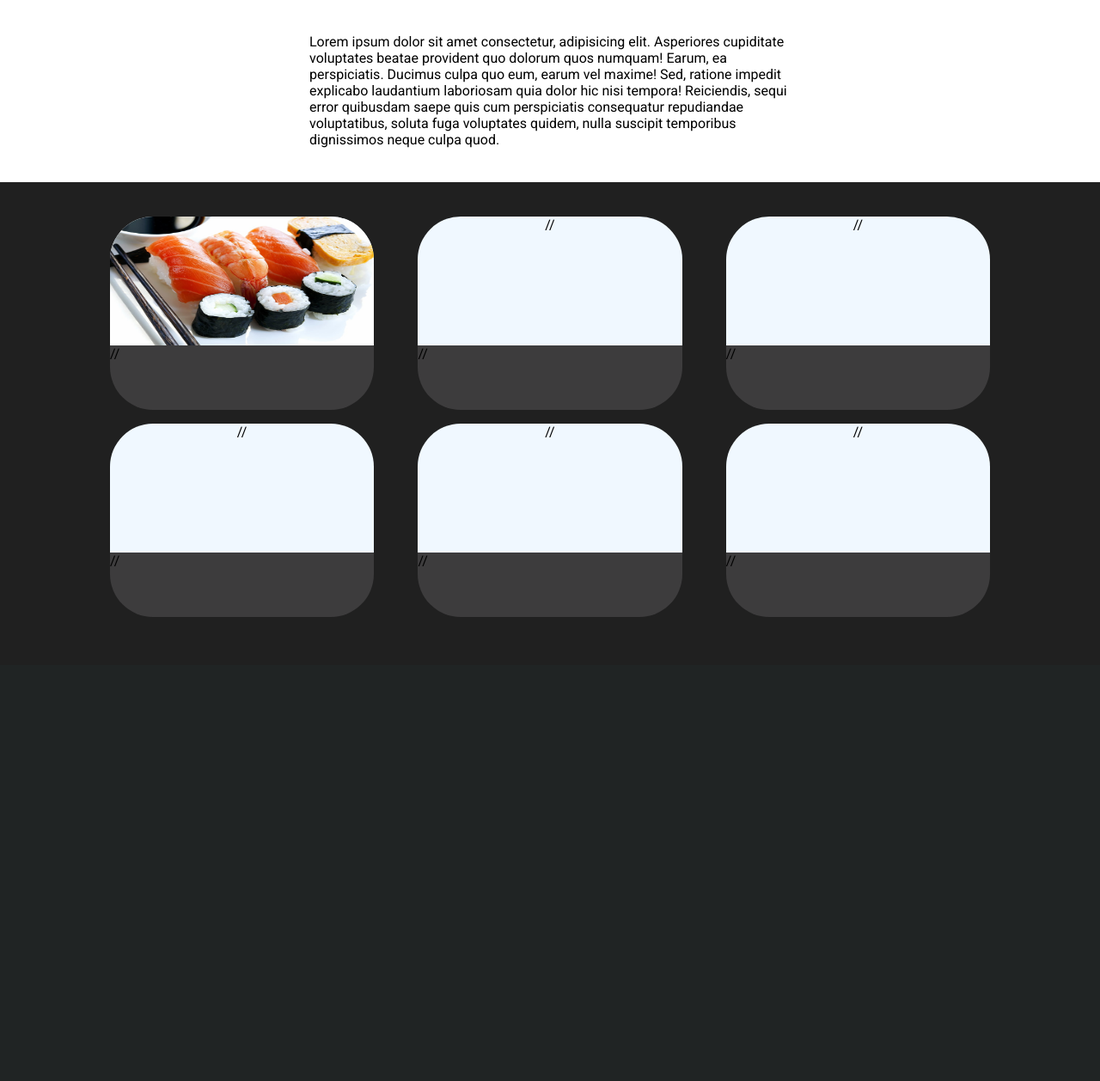
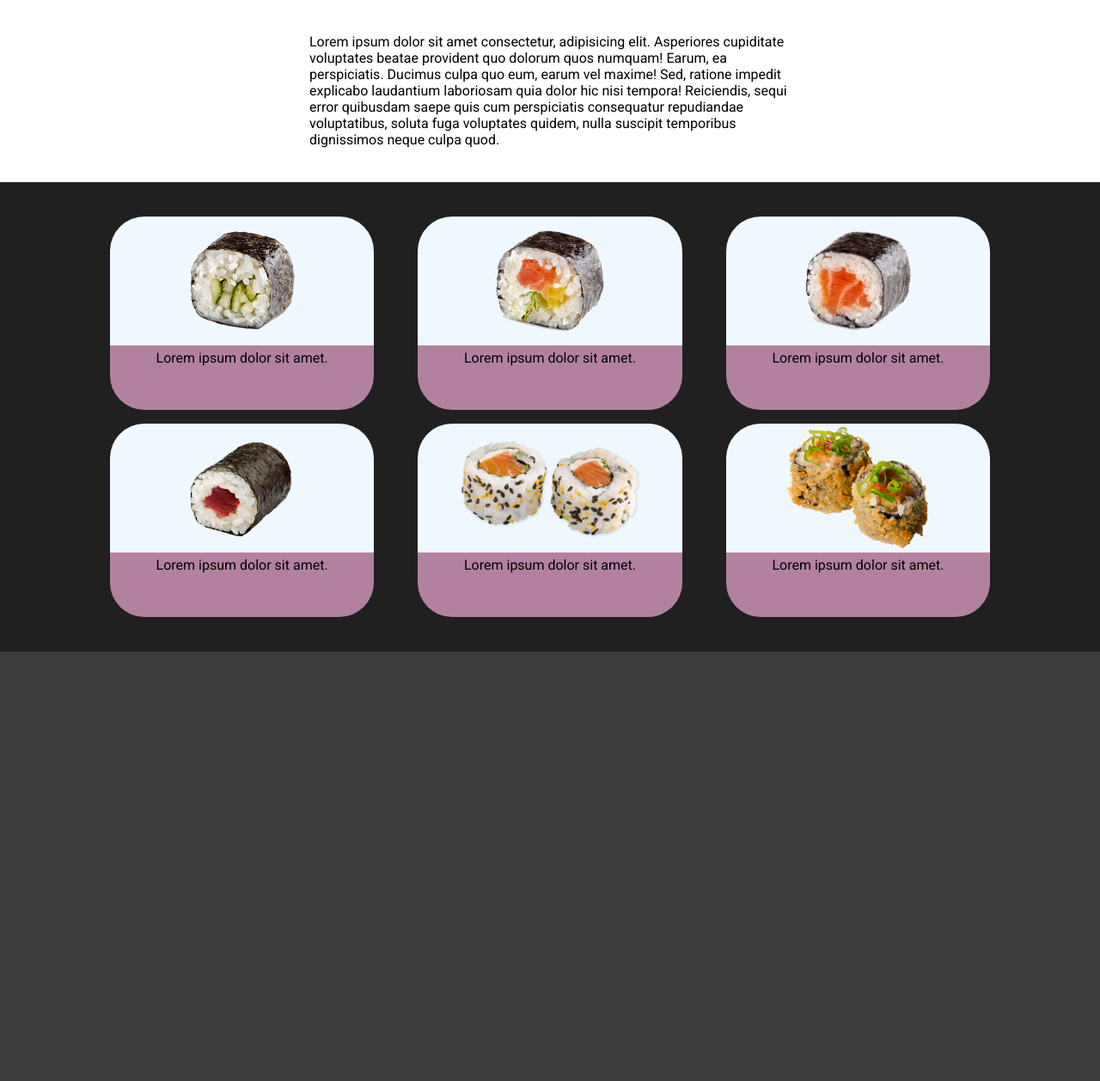
Before and after one commit to liam-kilsdonk/liamsitephp, a PHP site: page /index.html in a window 1280 px wide. Shown: the part 411-1669 px from the top of the page at 86% size. Before the commit the page ends 1129 px from the top, so only its background shows below. Run offline with PHP 8.4, Linux system fonts and the light colour scheme.

Commit message:
meny pink

```diff
--- a/css/styles.css
+++ b/css/styles.css
@@ -105,7 +105,7 @@ nav ul {
   margin-left: auto;
   margin-right: auto;
   margin-top: 40px;
-  margin-bottom: 40px;
+  margin-bottom: 24px;
 }
 
 .pop-menu {
@@ -127,8 +127,8 @@ nav ul {
 }
 
 .top-col {
-  border-top-left-radius: 50px;
-  border-top-right-radius: 50px;
+  border-top-left-radius: 40px;
+  border-top-right-radius: 40px;
   width: 100%;
   height: 150px;
   background-color: aliceblue;
@@ -137,14 +137,25 @@ nav ul {
 }
 
 .top-col img {
-  border-top-left-radius: 50px;
-  border-top-right-radius: 50px;
+  border-top-left-radius: 40px;
+  border-top-right-radius: 40px;
+  width: auto;
+  height: 100%;
 }
 
 .down-col {
-  border-bottom-left-radius: 50px;
-  border-bottom-right-radius: 50px;
+  border-bottom-left-radius: 40px;
+  border-bottom-right-radius: 40px;
   width: 100%;
   height: 75px;
-  background-color: rgb(61, 60, 61);
+  background-color: rgb(179, 129, 160);
+  display: flex;
+  justify-content: center;
+  padding: 5px;
 }
+
+.next-page {
+  width: 100%;
+  height: 500px;
+  background-color: rgb(61, 59, 61);
+}
--- a/index.html
+++ b/index.html
@@ -59,36 +59,49 @@
             <div class="pop-row">
               <div class="pop-col">
                 <div class="top-col">
-                  <img width="100%" src="images/sushi-roll.jpg" alt="#" />
+                  <img width="100%" src="images/true-roll-1 (1).png" alt="#" />
                 </div>
-                <div class="down-col">//</div>
+                <div class="down-col">
+                  <p>Lorem ipsum dolor sit amet.</p>
+                </div>
               </div>
               <div class="pop-col">
-                <div class="top-col">//</div>
-                <div class="down-col">//</div>
+                <div class="top-col">
+                  <img src="images/true-roll-2(2).png" alt="#" />
+                </div>
+                <div class="down-col">Lorem ipsum dolor sit amet.</div>
               </div>
               <div class="pop-col">
-                <div class="top-col">//</div>
-                <div class="down-col">//</div>
+                <div class="top-col">
+                  <img src="images/true-roll-3 (3).png" alt="#" />
+                </div>
+                <div class="down-col">Lorem ipsum dolor sit amet.</div>
               </div>
             </div>
             <div class="pop-row">
               <div class="pop-col">
-                <div class="top-col">//</div>
-                <div class="down-col">//</div>
+                <div class="top-col">
+                  <img src="images/true-roll-4 (2).png" alt="#" />
+                </div>
+                <div class="down-col">Lorem ipsum dolor sit amet.</div>
               </div>
               <div class="pop-col">
-                <div class="top-col">//</div>
-                <div class="down-col">//</div>
+                <div class="top-col">
+                  <img src="images/true-roll-5(1).png" alt="#" />
+                </div>
+                <div class="down-col">Lorem ipsum dolor sit amet.</div>
               </div>
               <div class="pop-col">
-                <div class="top-col">//</div>
-                <div class="down-col">//</div>
+                <div class="top-col">
+                  <img src="images/true-roll-6 (3).png" alt="#" />
+                </div>
+                <div class="down-col">Lorem ipsum dolor sit amet.</div>
               </div>
             </div>
           </div>
         </div>
       </div>
+      <div class="next-page"></div>
     </main>
     <footer></footer>
   </body>
```
Also changed, not shown: images/roll-transparant.png (added), images/true-roll-1 (1).png (added), images/true-roll-2(2).png (added), images/true-roll-3 (3).png (added), images/true-roll-4 (2).png (added), images/true-roll-5(1).png (added), images/true-roll-6 (3).png (added).
